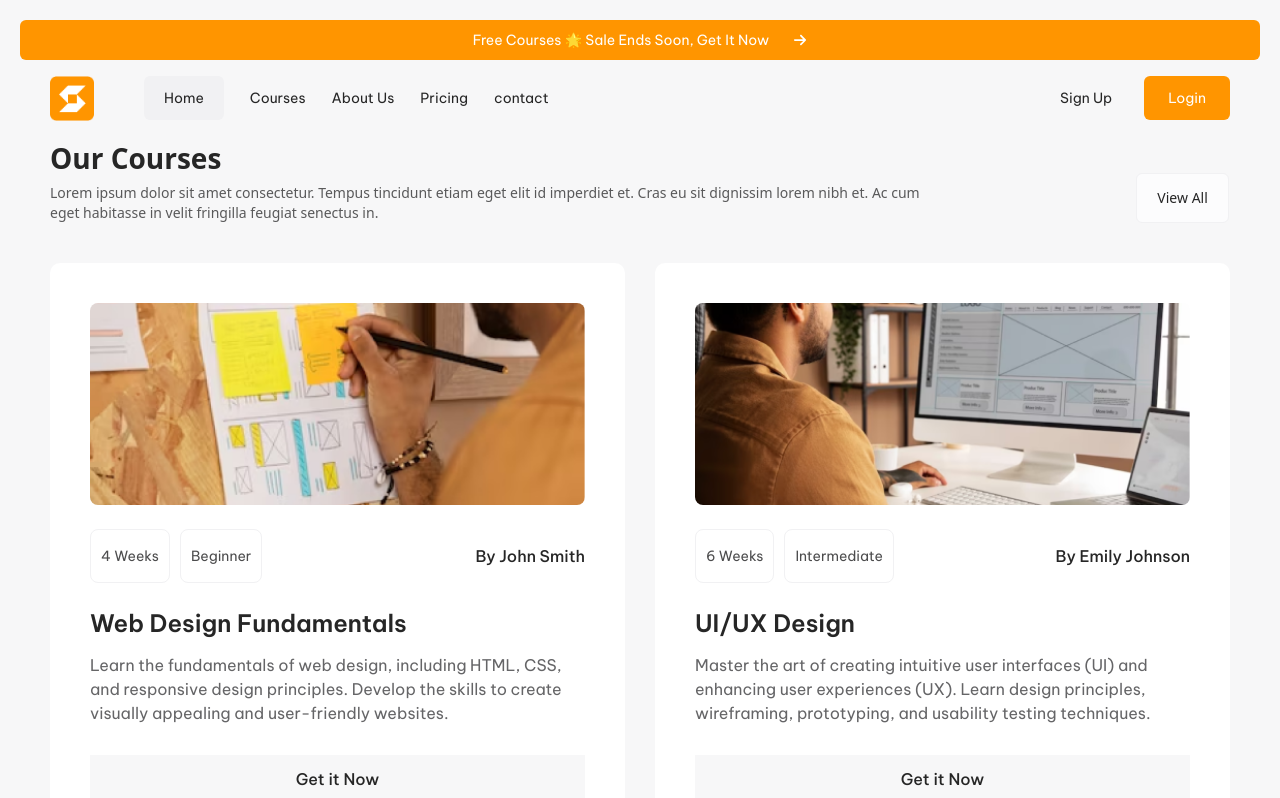
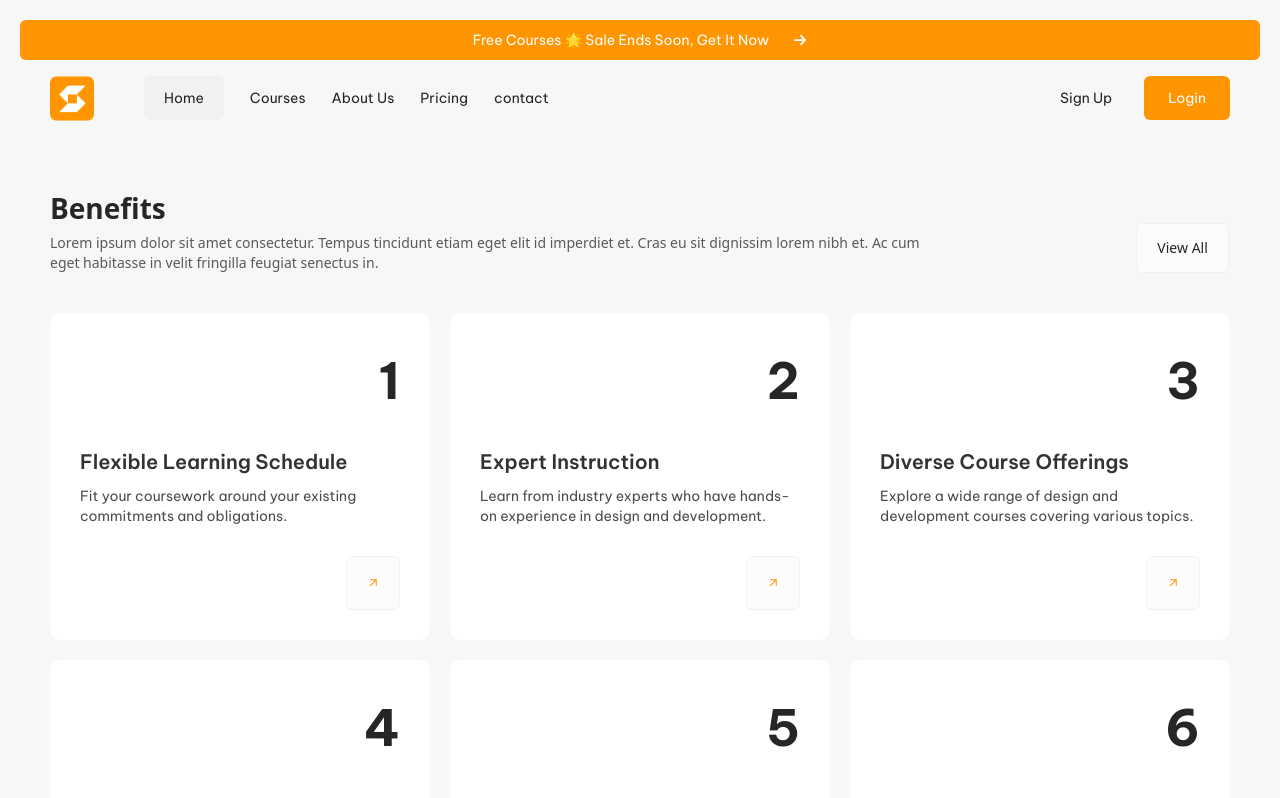
Before and after one commit to HaidarSHaaban6/Online-Course-Website, a React (Vite) app: page / in a window 1280 px wide. Shown: the top 798 px of the page. Built offline with nearby package versions, Linux system fonts and the light colour scheme.

Commit message:
bug fixed-2

```diff
--- a/src/App.css
+++ b/src/App.css
@@ -1783,6 +1783,10 @@
     grid-template-columns: 73.7% 26.2%;
   }
 
+  .lg\:grid-cols-3 {
+    grid-template-columns: repeat(3, minmax(0, 1fr));
+  }
+
   .lg\:flex-row {
     flex-direction: row;
   }
--- a/src/components/BenefitsSection.tsx
+++ b/src/components/BenefitsSection.tsx
@@ -8,7 +8,7 @@
   getMainBenefitData,
   getAllBenefitData,
   BenefitType,
-} from "./../redux/Slice/benefitsSlice";
+} from "./../redux/slice/benefitsSlice";
 import BenefitsCard from "../ui/BenefitsCard";
 
 const BenefitsSection = () => {
@@ -65,7 +65,7 @@
           functionality={toggleBenefitData}
         />
       </SectionTitle>
-      <div className="grid grid-cols-1 gap-5 md:grid-cols-2 custom-xl:grid-cols-3">
+      <div className="grid grid-cols-1 gap-5 md:grid-cols-2 lg:grid-cols-3">
         {benefitData.length > 0 ? (
           benefitData.map((benefit) => (
             <BenefitsCard
--- a/src/components/CourseOpenPageSection.tsx
+++ b/src/components/CourseOpenPageSection.tsx
@@ -1,7 +1,7 @@
 // Import Section :
 import { useDispatch, useSelector } from "react-redux"; // Import reacts-redux
 import { useEffect } from "react"; // Import useEffect
-import { getOpenCourse } from "../redux/Slice/coursesSlice";
+import { getOpenCourse } from "../redux/slice/coursesSlice";
 import { RootState } from "../redux/store"; // Import RootState
 import { useParams } from "react-router-dom"; // Import useParams
 import Video from "../ui/Video"; // Import Video Component
--- a/src/components/CoursesPageSection.tsx
+++ b/src/components/CoursesPageSection.tsx
@@ -2,7 +2,7 @@
 import { useDispatch, useSelector } from "react-redux"; // Import react-redux
 import { useEffect } from "react"; // Import react
 import PageTitle from "../ui/PageTitle"; // Import PageTitle Component
-import { getMainCourse } from "./../redux/Slice/coursesSlice";
+import { getMainCourse } from "./../redux/slice/coursesSlice";
 import { RootState } from "../redux/store"; // Import RootState
 
 // CoursePageSection Component
--- a/src/components/OurCoursesSection.tsx
+++ b/src/components/OurCoursesSection.tsx
@@ -2,7 +2,7 @@
 import { useEffect } from "react";
 import { useDispatch, useSelector } from "react-redux";
 
-import { getHomeCourses } from "./../redux/Slice/coursesSlice";
+import { getHomeCourses } from "./../redux/slice/coursesSlice";
 import { RootState } from "./../redux/store";
 import SectionTitle from "../ui/SectionTitle";
 import CustomButton from "../ui/CustomButton";
--- a/src/pages/HomePage.tsx
+++ b/src/pages/HomePage.tsx
@@ -4,8 +4,8 @@
 const HomePage = () => {
   return (
     <div>
+      <BenefitsSection />
       <OurCoursesSection />
-      <BenefitsSection />
     </div>
   );
 };
```
